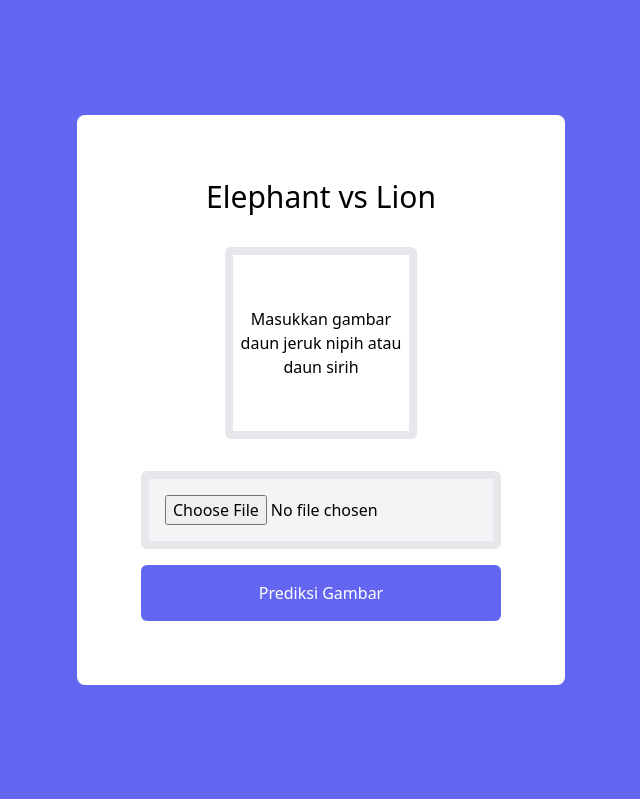
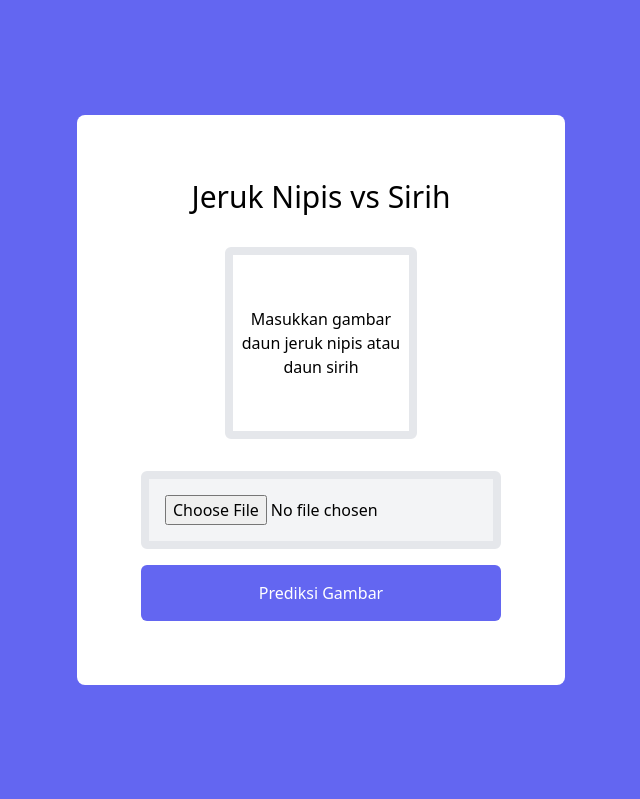
Before and after one commit to hayashafa7/Model-Deployment, a Flask app: page / in a window 1280 px wide. Shown: the top 799 px of the page, without its empty margins (319-959 px from the left). Run offline with Flask 2, Linux system fonts and the light colour scheme.

Commit message:
Update index.html

```diff
--- a/templates/index.html
+++ b/templates/index.html
@@ -31,7 +31,7 @@
                     rounded-lg
                 "
             >
-                <h1 class="text-3xl text-bold">Elephant vs Lion</h1>
+                <h1 class="text-3xl text-bold">Jeruk Nipis vs Sirih</h1>
 
                 {% if uploaded_image %}
                 <img
@@ -52,7 +52,7 @@
                     "
                 >
                     <p class="text-center">
-                        Masukkan gambar daun jeruk nipih atau daun sirih
+                        Masukkan gambar daun jeruk nipis atau daun sirih
                     </p>
                 </div>
                 {% endif %} {% if prediction %}
```
